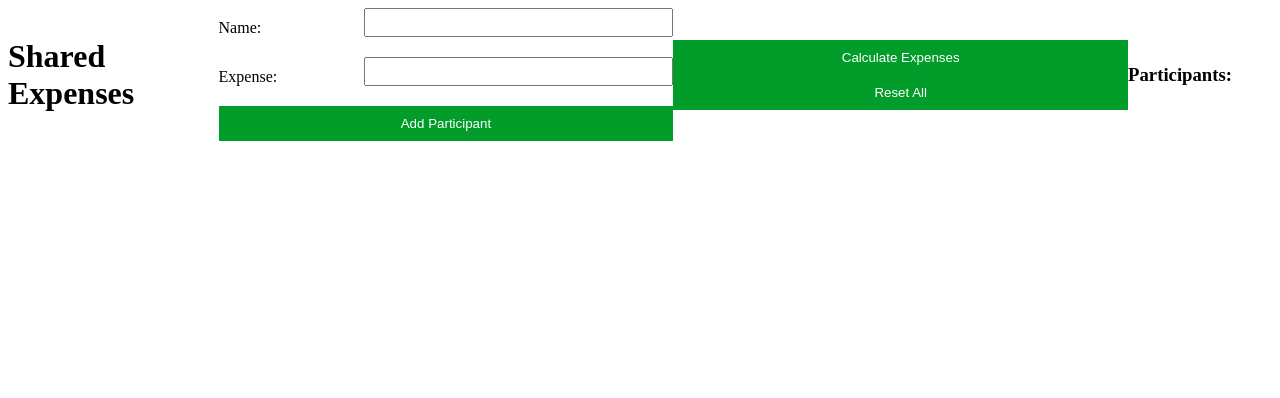
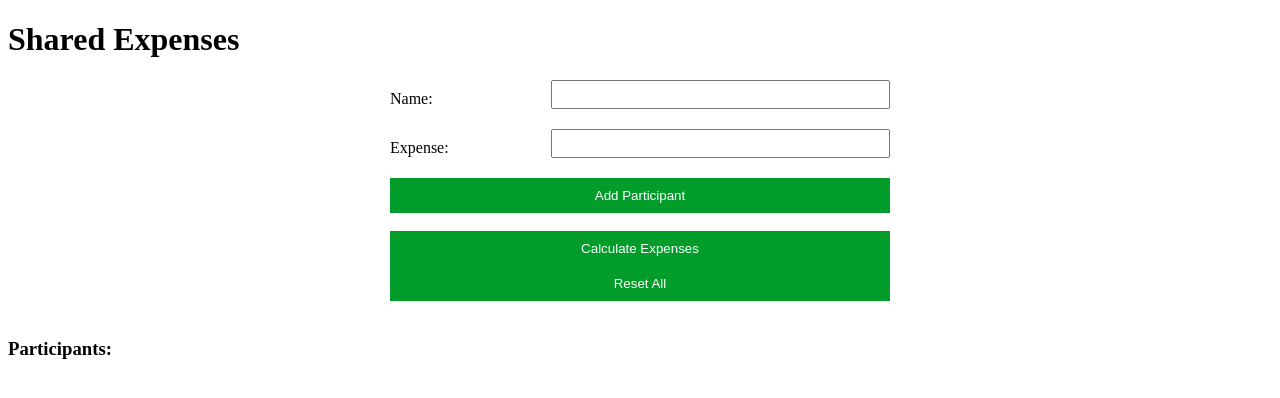
Before and after one commit to AlexDovgalenko/shared_expenses, a Flask app: page / in a window 1280 px wide. Shown: the top 398 px of the page. Run offline with Flask 3, Linux system fonts and the light colour scheme.

Commit message:
updated index file

```diff
--- a/templates/index.html
+++ b/templates/index.html
@@ -7,7 +7,9 @@
     <link type="text/css" rel="stylesheet" href="{{ url_for('static', filename='style.css') }}">
 </head>
 <body>
-    <div class="main-container">
+<!--    <div class="main-container">-->
+    <div>
+        <div class="inputs-section">
             <h1>Shared Expenses</h1>
 
             <!-- Form for adding participants -->
@@ -22,20 +24,28 @@
                 </div>
                 <button type="submit" name="add_participant">Add Participant</button>
             </form>
+        </div>
         <br>
         <!-- Separate form for calculating expenses -->
+        <div class="buttons-section">
             <form method="POST">
                 <button type="submit" name="calculate">Calculate Expenses</button>
                 <button type="submit" name="reset_all">Reset All</button> <!-- Button to reset all data -->
             </form>
+        </div>
         <br>
+        {% if participants is not none %}
+            <div class="participants-section">
                 <h3>Participants:</h3>
                 <ul>
                     {% for participant in participants %}
                         <li>{{ participant.name }} - ${{ participant.expense }}</li>
                     {% endfor %}
                 </ul>
+            </div>
+        {% endif %}
         {% if transactions is not none %}
+            <div class="transactions-section">
                 <div>
                     Total Expenses: <strong>${{ total_expense }}</strong><br>
                     Fair Share: <strong>${{ fair_share }}</strong>
@@ -46,6 +56,7 @@
                         <li>{{ transaction }}</li>
                     {% endfor %}
                 </ul>
+            </div>
         {% endif %}
     </div>
 </body>
```
Lines whose indentation alone changed are shown as unchanged.
